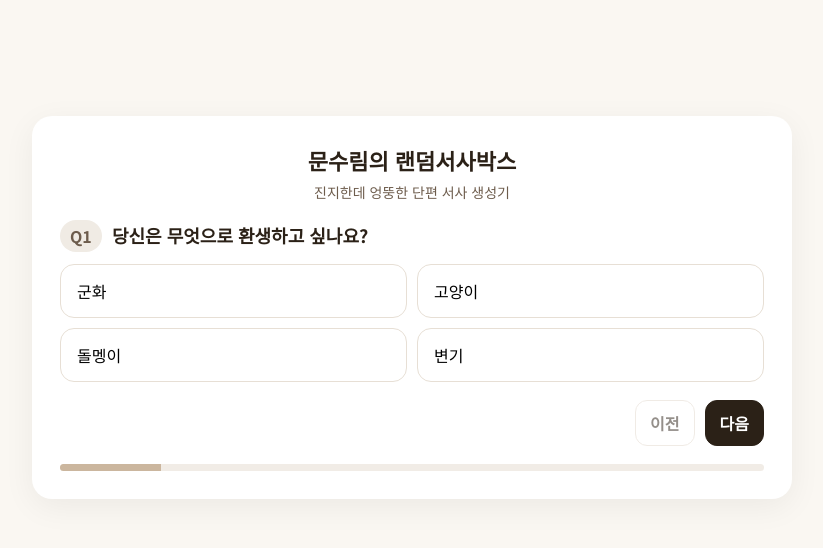
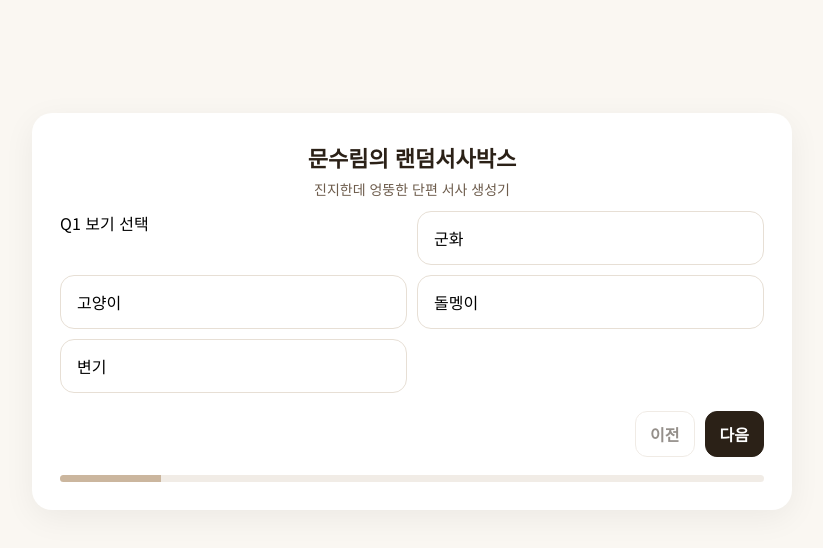
Before and after one commit to mightybooks/randomstorybox, a Next.js app: page /play in a window 1280 px wide. Both pictures are taken after a click on the button "시작하기". Shown: the top 548 px of the page, without its empty margins (228-1051 px from the left). Built offline with nearby package versions, Linux system fonts and the light colour scheme.

Commit message:
Update QuestionGroup.tsx

```diff
--- a/components/QuestionGroup.tsx
+++ b/components/QuestionGroup.tsx
@@ -1,138 +1,100 @@
-import React, { useEffect, useMemo, useRef, KeyboardEvent } from "react";
+// 변경/추가 포인트만 발췌
+import React, { useEffect, useMemo, useRef, useCallback } from "react";
 
-type QOption = { label: string; value: string };
-export type QItem = { id: number; text: string; options: QOption[] };
+export function QuestionGroup({ q, selected, onSelect, disabled }: { /* ... */ }) {
+  const selectedIndex = useMemo(() => {
+    const i = q.options.findIndex(o => o.value === selected);
+    return i >= 0 ? i : 0;
+  }, [q.options, selected]);
 
-const toSlug = (s: string) =>
-  s.toString().trim().toLowerCase()
-    .replace(/\s+/g, "-")
-    .replace(/[^\w\-]+/g, "")
-    .replace(/\-\-+/g, "-")
-    .replace(/^-+/, "")
-    .replace(/-+$/, "");
+  const itemRefs = useRef<Array<HTMLDivElement | null>>([]);
+  const focusIndexRef = useRef<number>(selectedIndex);
 
-export function QuestionGroup({
-  q,
-  selected,
-  onSelect,
-  disabled,
-}: {
-  q: QItem;
-  selected?: string;
-  onSelect: (value: string) => void;
-  disabled?: boolean;
-}) {
-  const groupName = `q${q.id}`;
-  const labelId = `lbl-${groupName}`;
+  // ★ 질문 바뀔 때 refs 초기화
+  useEffect(() => {
+    itemRefs.current = [];
+    focusIndexRef.current = selectedIndex;
+  }, [q.id, selectedIndex]);
 
-  const items = useMemo(() => q.options.map((o) => o.value), [q.options]);
-  const selectedIndex = Math.max(0, items.findIndex((v) => v === selected));
-  const focusIndexRef = useRef<number>(selectedIndex >= 0 ? selectedIndex : 0);
-  const spanRefs = useRef<(HTMLSpanElement | null)[]>([]);
+  // ★ 로빙 탭인덱스 재계산
+  useEffect(() => {
+    itemRefs.current.forEach((el, idx) => {
+      if (!el) return;
+      el.tabIndex = disabled ? -1 : idx === focusIndexRef.current ? 0 : -1;
+    });
+  }, [q.id, disabled, q.options.length, selectedIndex]);
 
-  // 초기 포커스 인덱스 세팅(로빙 탭인덱스: 하나만 0, 나머지는 -1)
+  // ★ 최초 진입(또는 질문 전환) 시 옵션으로 자동 포커스
   useEffect(() => {
-    focusIndexRef.current = selectedIndex >= 0 ? selectedIndex : 0;
-    spanRefs.current.forEach((el, idx) => {
-      if (!el) return;
-      el.tabIndex = disabled ? -1 : (idx === focusIndexRef.current ? 0 : -1);
+    if (disabled) return;
+    // 마운트가 끝난 뒤 안전하게 포커스
+    requestAnimationFrame(() => {
+      const el = itemRefs.current[focusIndexRef.current];
+      if (el) el.focus();
     });
-  }, [selectedIndex, disabled, items.length]);
+  }, [q.id, disabled]);
 
-  useEffect(() => {
-  spanRefs.current = [];
-  focusIndexRef.current = Math.max(0, items.findIndex((v) => v === selected));
-}, [q.id]);
+  const moveFocus = useCallback((delta: number) => {
+    if (disabled) return;
+    const count = q.options.length;
+    const next = (focusIndexRef.current + delta + count) % count;
+    focusIndexRef.current = next;
+    const el = itemRefs.current[next];
+    if (el) {
+      el.tabIndex = 0;
+      el.focus();
+    }
+  }, [disabled, q.options.length]);
 
-  const moveFocus = (next: number) => {
-    const len = items.length;
-    const clamped = Math.max(0, Math.min(next, len - 1));
-    focusIndexRef.current = clamped;
-    spanRefs.current.forEach((el, idx) => {
-      if (!el) return;
-      el.tabIndex = disabled ? -1 : (idx === clamped ? 0 : -1);
-    });
-    spanRefs.current[clamped]?.focus();
-  };
-
-  const handleKey = (e: KeyboardEvent<HTMLSpanElement>, idx: number, value: string) => {
-    // Tab은 기본 동작 그대로 두어 그룹에서 빠져나가게 함
-    if (e.key === " " || e.key === "Enter") {
-      e.preventDefault();
-      if (!disabled) onSelect(value);
-      return;
+  const onKeyDown = useCallback((e: React.KeyboardEvent<HTMLDivElement>, idx: number, opt: { value: string }) => {
+    if (disabled) return;
+    switch (e.key) {
+      case "ArrowRight":
+      case "ArrowDown":
+        e.preventDefault(); moveFocus(1); break;
+      case "ArrowLeft":
+      case "ArrowUp":
+        e.preventDefault(); moveFocus(-1); break;
+      case "Home":
+        e.preventDefault(); focusIndexRef.current = 0; itemRefs.current[0]?.focus(); break;
+      case "End":
+        e.preventDefault(); {
+          const last = q.options.length - 1;
+          focusIndexRef.current = last;
+          itemRefs.current[last]?.focus();
+        }
+        break;
+      case " ":
+      case "Enter":
+        e.preventDefault(); onSelect(opt.value); break;
+      default:
+        // Tab, Shift+Tab은 막지 않습니다 → 자연스러운 그룹 탈출/복귀
+        break;
     }
-    if (e.key === "ArrowRight" || e.key === "ArrowDown") {
-      e.preventDefault();
-      moveFocus(idx + 1);
-      return;
-    }
-    if (e.key === "ArrowLeft" || e.key === "ArrowUp") {
-      e.preventDefault();
-      moveFocus(idx - 1);
-      return;
-    }
-    if (e.key === "Home") {
-      e.preventDefault();
-      moveFocus(0);
-      return;
-    }
-    if (e.key === "End") {
-      e.preventDefault();
-      moveFocus(items.length - 1);
-      return;
-    }
-  };
+  }, [disabled, moveFocus, onSelect, q.options.length]);
 
   return (
-    <section>
-      <div className="rsb-qhead">
-        <span className="rsb-qno">Q{q.id}</span>
-        <span id={labelId} className="rsb-qtext">{q.text}</span>
-      </div>
-
-      <div className="rsb-options" role="radiogroup" aria-labelledby={labelId}>
-        {q.options.map((opt, i) => {
-          const id = `${groupName}-${toSlug(opt.value)}`;
-          const isActive = selected === opt.value;
-          const isDisabled = !!disabled;
-
+    <section className="rsb-qsection" key={q.id}>
+      {/* ... 헤더 ... */}
+      <div className="rsb-options" role="radiogroup" aria-labelledby={`q${q.id}-label`}>
+        <span id={`q${q.id}-label`} className="sr-only">Q{q.id} 보기 선택</span>
+        {q.options.map((opt, idx) => {
+          const checked = selected === opt.value;
           return (
-            <label
-              key={id}
-              htmlFor={id}
-              className={`rsb-option ${isActive ? "active" : ""} ${isDisabled ? "is-disabled" : ""}`}
-              aria-disabled={isDisabled || undefined}
+            <div
+              key={opt.value}
+              ref={(el) => (itemRefs.current[idx] = el)}
+              className={`rsb-option ${checked ? "active" : ""} ${disabled ? "is-disabled" : ""}`}
+              role="radio"
+              aria-checked={checked}
+              aria-disabled={disabled || undefined}
+              tabIndex={-1}
+              onKeyDown={(e) => onKeyDown(e, idx, opt)}
+              onClick={() => { if (!disabled) { focusIndexRef.current = idx; onSelect(opt.value); } }}
             >
-              {/* 스크린리더/폼 제출용(탭 순서에서 제외) */}
-              <input
-                id={id}
-                type="radio"
-                name={groupName}
-                value={opt.value}
-                checked={isActive}
-                onChange={() => onSelect(opt.value)}
-                disabled={isDisabled}
-                className="sr-only"
-                tabIndex={-1}
-                aria-hidden="true"
-              />
-
-              {/* 실제 키보드 포커스 대상(로빙 탭인덱스) */}
-<span
-  ref={(el) => { spanRefs.current[i] = el; }}
-  className="rsb-option-visual"
-  role="radio"
-  aria-checked={isActive}
-  aria-disabled={isDisabled || undefined}
-  // tabIndex는 useEffect에서 0/-1로 설정
-  onKeyDown={(e) => handleKey(e, i, opt.value)}
-  onClick={() => !isDisabled && onSelect(opt.value)}
-  data-testid={`option-${groupName}-${toSlug(opt.value)}`}
->
-  {opt.label}
-</span>
-            </label>
+              <input type="radio" name={`q${q.id}`} value={opt.value} checked={checked} readOnly className="sr-only" />
+              <span>{opt.label}</span>
+            </div>
           );
         })}
       </div>
```
